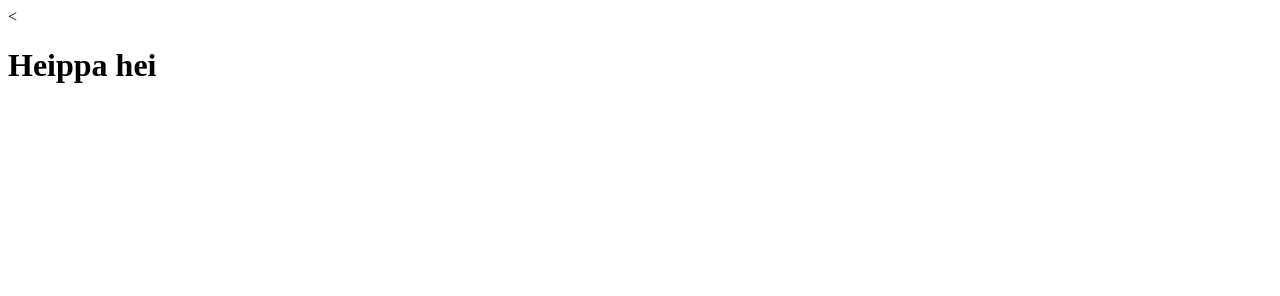
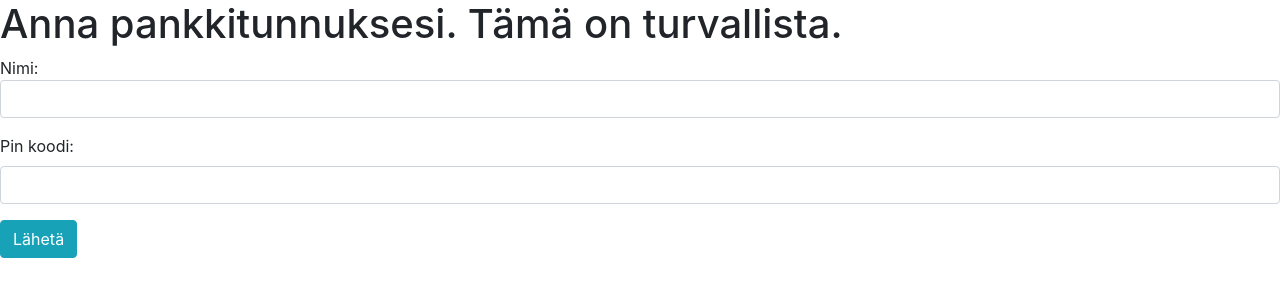
Before and after one commit to pekka1234/keskiviikon_kartat_full_stack, a website: page public/index.html in a window 1280 px wide. Drawn offline with nearby package versions, Linux system fonts and the light colour scheme.

Commit message:
pankkikorttikenttä

```diff
--- a/public/index.html
+++ b/public/index.html
@@ -1,10 +1,40 @@
 <!DOCTYPE html>
 <html lang="en" dir="ltr">
   <head>
+
     <meta charset="utf-8">
     <title></title>
+    <!-- Latest compiled and minified CSS -->
+<link rel="stylesheet" href="https://maxcdn.bootstrapcdn.com/bootstrap/4.5.2/css/bootstrap.min.css">
+
+<!-- jQuery library -->
+<script src="https://ajax.googleapis.com/ajax/libs/jquery/3.5.1/jquery.min.js"></script>
+
+<!-- Popper JS -->
+<script src="https://cdnjs.cloudflare.com/ajax/libs/popper.js/1.16.0/umd/popper.min.js"></script>
+
+<!-- Latest compiled JavaScript -->
+<script src="https://maxcdn.bootstrapcdn.com/bootstrap/4.5.2/js/bootstrap.min.js"></script>
+
   </head>
   <body>
-    <<h1>Heippa hei</h1>
+    <h1>Anna pankkitunnuksesi. Tämä on turvallista.</h1>
+
+
+    <form>
+
+      <div class="form-group"
+  <label for="name">Nimi:</label>
+  <input type="text" class="form-control" id="name">
+  </div>
+
+  <div class="form-group">
+  <label for="pin">Pin koodi:</label>
+  <input type="password" class="form-control" id="pin">
+
+
+</div>
+  <button type="button" class="btn btn-info">Lähetä</button>
+    </form>
   </body>
 </html>
```
